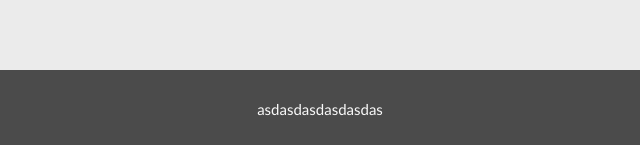
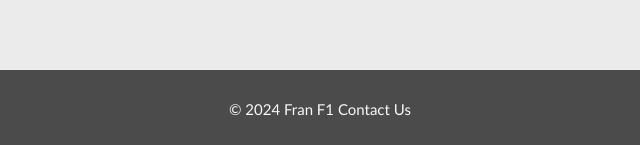
Before and after one commit to Fran9001/F1-Fan-Page, a plain HTML site: page drivers-pages/alonso.html in a window 1280 px wide. Shown: the part 2897-3042 px from the top of the page, 320-960 px from the left. Drawn offline with Linux system fonts and the light colour scheme.

Commit message:
bug-fixes

```diff
--- a/drivers-pages/alonso.html
+++ b/drivers-pages/alonso.html
@@ -33,7 +33,7 @@
           <a href="../drivers-pages/stroll.html">Lance <strong>STROLL</strong></a>
         </div>
     </li>
-      <li><a class="login-button" href="#">Login</a></li>
+      <li><a class="login-button" href="../contact-us.html#login-form">Login</a></li>
     </ul>
   </nav>
     <header class="header">
@@ -134,7 +134,8 @@
     </main>
 
     <footer class="footer">
-        asdasdasdasdasdas
+      © 2024 Fran F1
+      <span class="contact"><a href="../contact-us.html#contact-form">Contact Us</a></span>
     </footer>
     <script src="../script.js"></script>
 </body>
```
Also changed, not shown: drivers-pages/hamilton.html (+3 -2 lines), drivers-pages/leclerc.html (+3 -2 lines), drivers-pages/norris.html (+3 -2 lines), drivers-pages/perez.html (+3 -2 lines), drivers-pages/piastri.html (+3 -2 lines), drivers-pages/russell.html (+3 -2 lines), drivers-pages/sainz.html (+3 -2 lines), drivers-pages/stroll.html (+3 -2 lines), drivers-pages/verstappen.html (+3 -2 lines).
